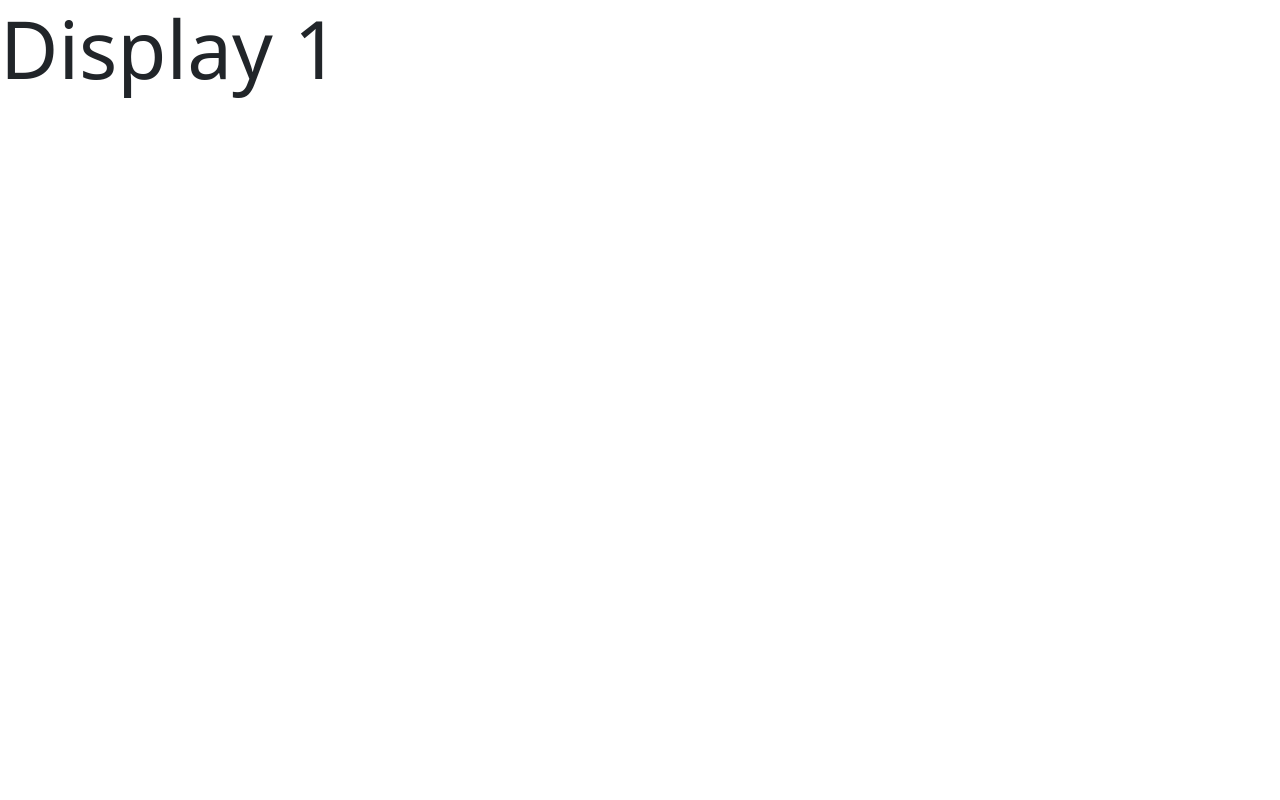
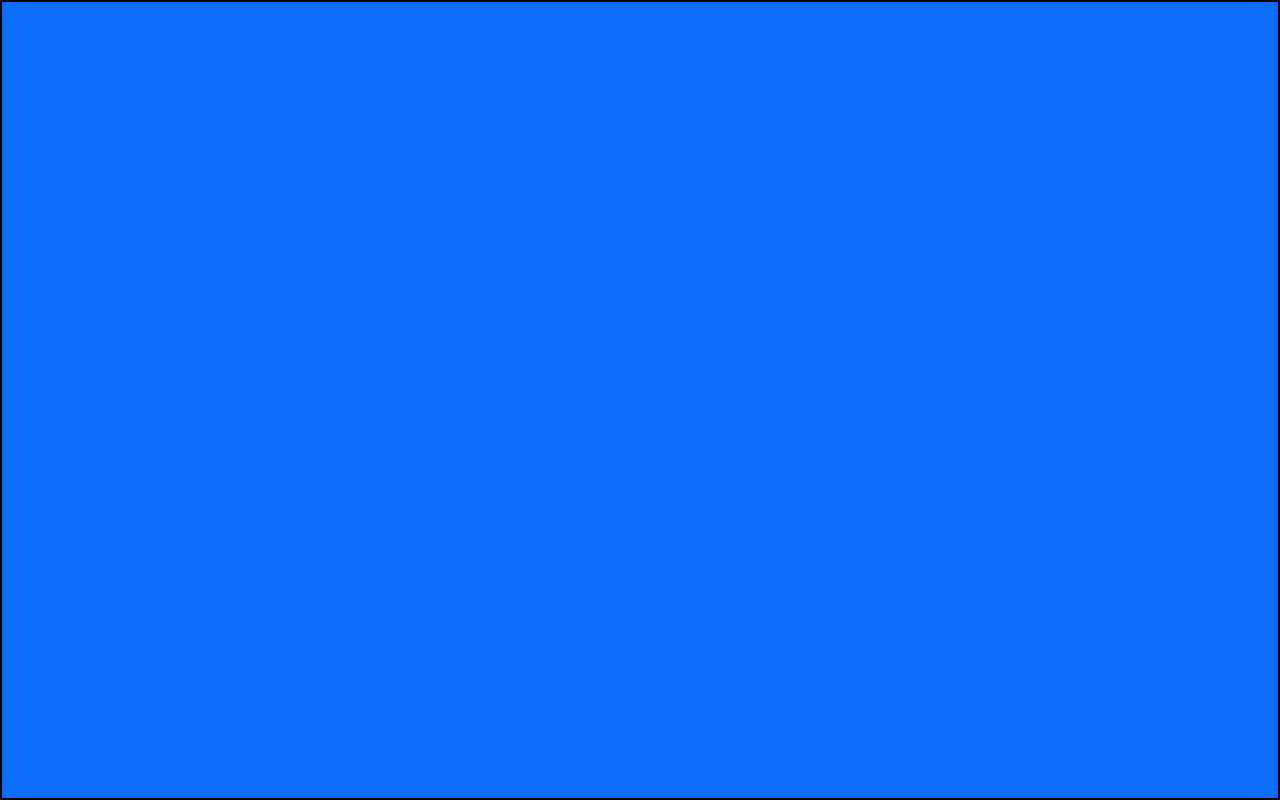
Before and after one commit to Marmas99/cv-webpage, a React (Vite) app: page / in a window 1280 px wide. Built offline with nearby package versions, Linux system fonts and the light colour scheme.

Commit message:
started writing layout for the homepage

```diff
--- /dev/null
+++ b/src/App.css
@@ -0,0 +1,5 @@
+.app-container {
+    height: 100vh; /* 100% of the viewport height aka the browser window */
+    width: 100vw; /* 100% of the viewport width aka the browser window */
+    border: 2px solid black; /* Just to visualize the parent div */
+  }
--- a/src/App.tsx
+++ b/src/App.tsx
@@ -1,9 +1,10 @@
 import Homepage from "./pages/Homepage"
+import './App.css'
 
 export default function App() {
   return (
-    <>
+    <div className="app-container bg-primary">
        <Homepage></Homepage>
-    </>
+    </div>
   )
 }
--- /dev/null
+++ b/src/components/MainContainer/MainContainer.css
@@ -0,0 +1,10 @@
+html, body {
+  height: 100%;
+  margin: 0;
+}
+
+.full-height-container {
+  height: 100%; /* 100% of the parent div */
+  display: flex;
+  flex-direction: column; /* This is optional, depending on your layout needs */
+}
--- a/src/main.tsx
+++ b/src/main.tsx
@@ -1,7 +1,7 @@
 import React from 'react'
 import ReactDOM from 'react-dom/client'
 import App from './App.tsx'
-import 'bootstrap/dist/css/bootstrap.css'
+import 'bootstrap/dist/css/bootstrap.min.css'
 
 ReactDOM.createRoot(document.getElementById('root')!).render(
   <React.StrictMode>
--- a/src/pages/Homepage.tsx
+++ b/src/pages/Homepage.tsx
@@ -1,7 +1,7 @@
-import React from 'react'
+import MainContianer from '../components/MainContainer/MainContainer'
 
 export default function Homepage() {
   return (
-    <h1 className="display-1">Display 1</h1>
+    <div></div>
   )
 }
```
Also changed, not shown: src/components/MainContainer/MainContainer.tsx (+4 -3 lines).
